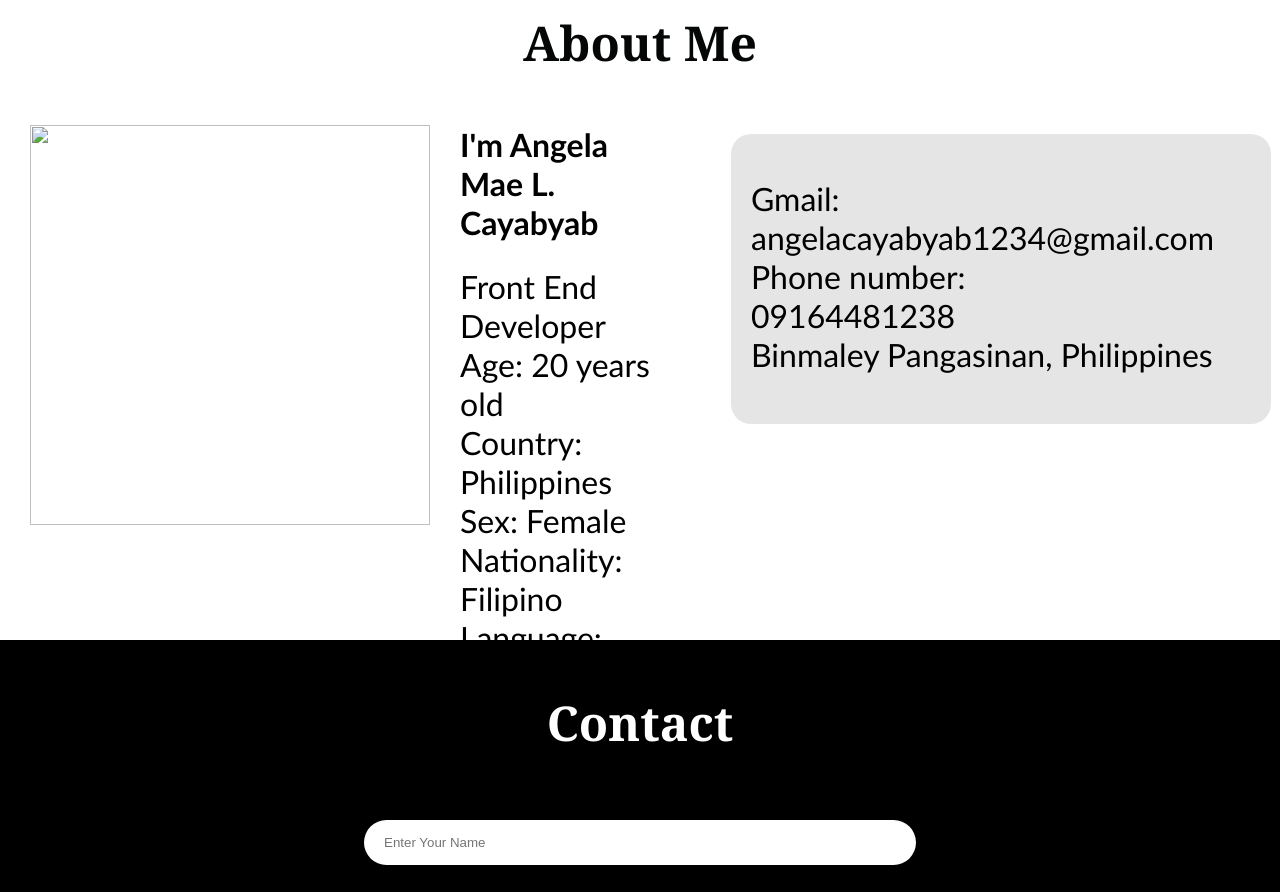
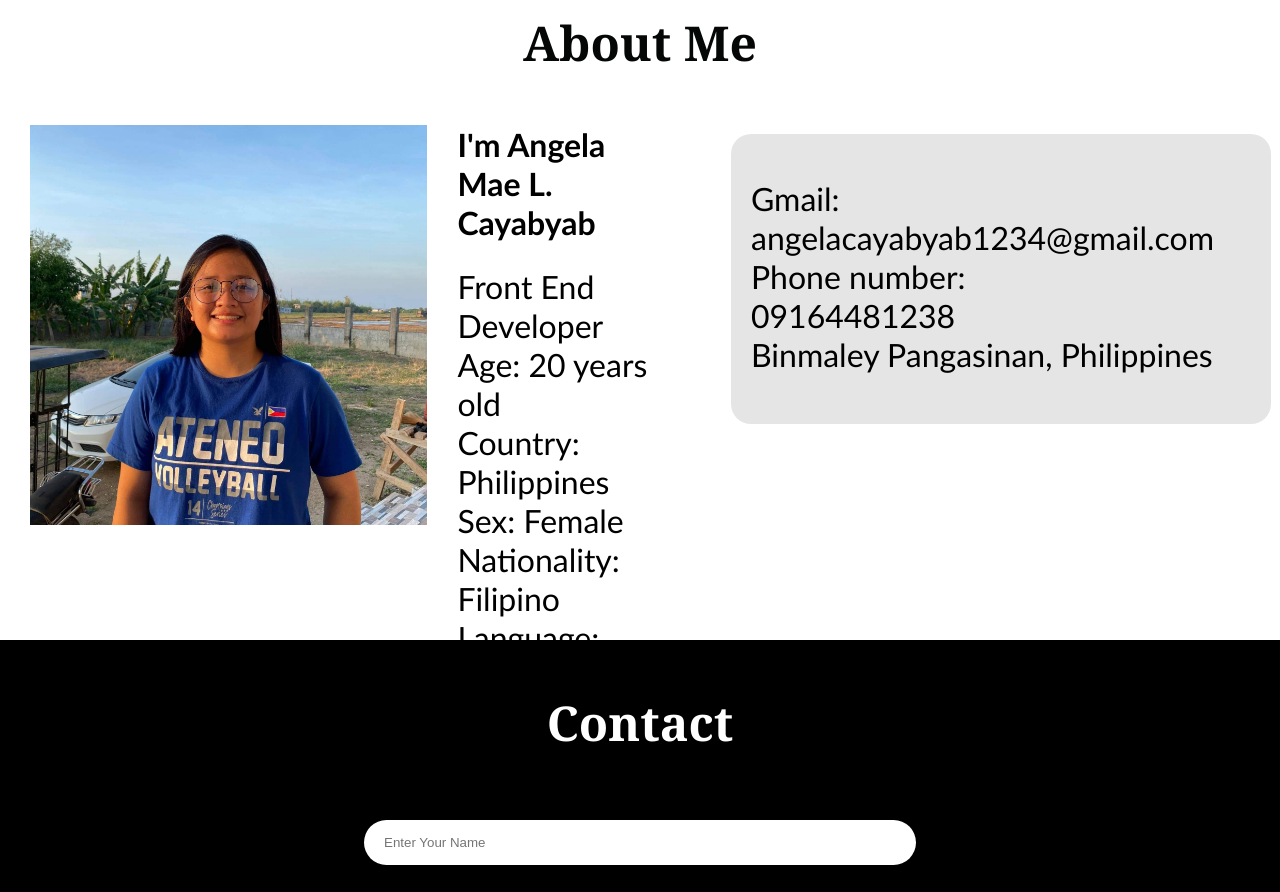
Before and after one commit to Angelacayabyab/Portfolio, a plain HTML site: page index.html in a window 1280 px wide. Shown: the part 2980-3872 px from the top of the page. Drawn offline with Linux system fonts and the light colour scheme.

Commit message:
Update index.html

```diff
--- a/index.html
+++ b/index.html
@@ -57,7 +57,7 @@
          <section id="about">
             <h1 class="heading">About Me</h1>
             <div class="about">
-                <img src="./images/pic 2.JPG" alt="">
+                <img src="./Portfolio/pic 2.JPG" alt="">
                  <div class="name">
                     <h2>I'm Angela Mae L. Cayabyab</h2>
                     <p> Front End Developer<br>
```
